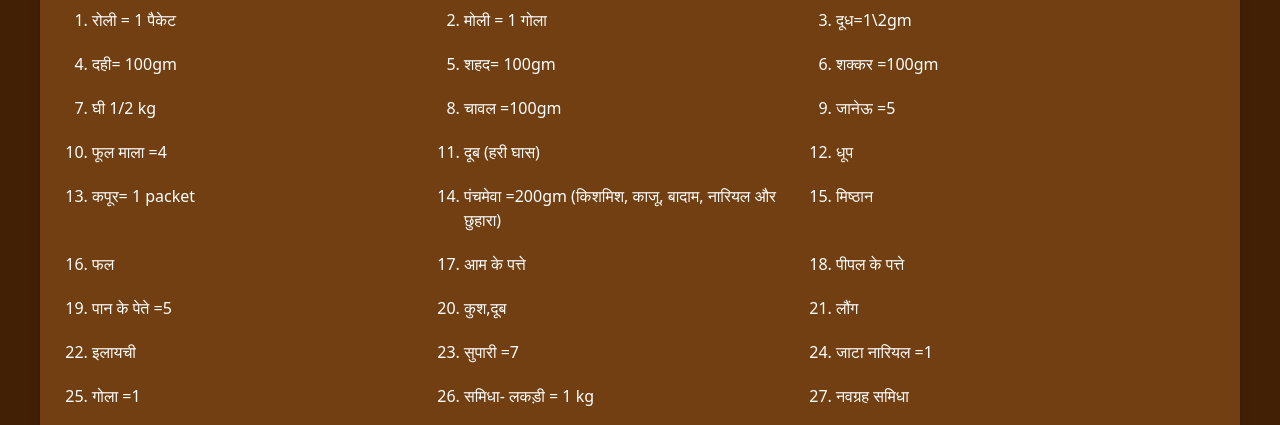
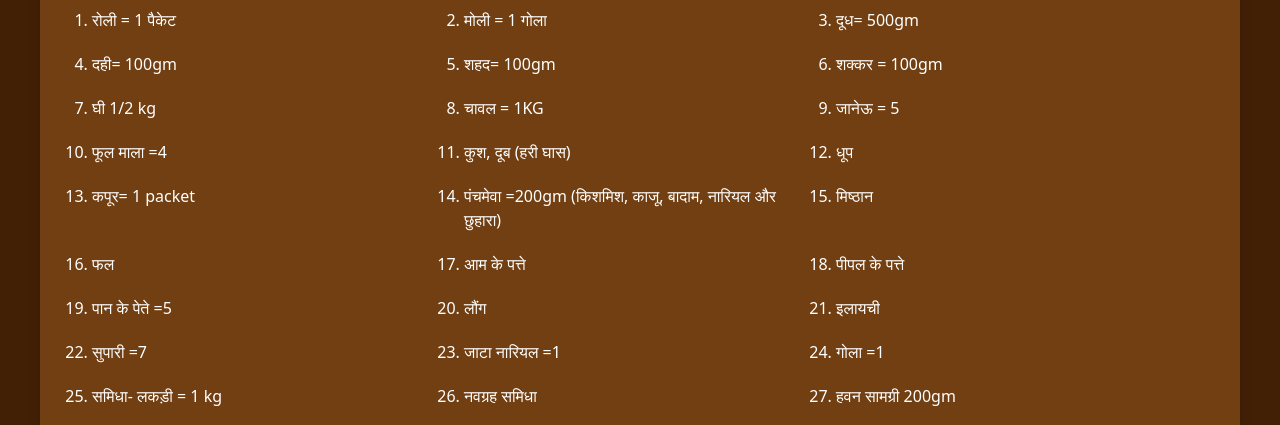
Before and after one commit to Kushal-Raj-Bhatt/onlinePanditji, a website: page src/naamkaran.html in a window 1280 px wide. Shown: the part 374-799 px from the top of the page. Drawn offline with nearby package versions, Linux system fonts and the light colour scheme.

Commit message:
UI changes

```diff
--- a/src/naamkaran.html
+++ b/src/naamkaran.html
@@ -69,15 +69,15 @@
                 <ul class="list-decimal grid md:grid-cols-3 gap-5 px-6">
                     <li>रोली = 1 पैकेट</li>
                     <li>मोली = 1 गोला</li>
-                    <li>दूध=1\2gm</li>
+                    <li>दूध= 500gm</li>
                     <li>दही= 100gm</li>
                     <li>शहद= 100gm</li>
-                    <li>शक्कर =100gm</li>
+                    <li>शक्कर = 100gm</li>
                     <li>घी 1/2 kg </li>
-                    <li>चावल =100gm</li>
-                    <li>जानेऊ =5</li>
+                    <li>चावल = 1KG</li>
+                    <li>जानेऊ = 5</li>
                     <li>फूल माला =4</li>
-                    <li>दूब (हरी घास)</li>
+                    <li>कुश, दूब (हरी घास)</li>
                     <li>धूप </li>
                     <li>कपूर= 1 packet</li>
                     <li>पंचमेवा =200gm (किशमिश, काजू, बादाम, नारियल और छुहारा) </li>
@@ -86,7 +86,6 @@
                     <li>आम के पत्ते</li>
                     <li>पीपल के पत्ते</li>
                     <li>पान के पेते =5</li>
-                    <li>कुश,दूब</li>
                     <li>लौंग </li>
                     <li>इलायची</li>
                     <li>सुपारी =7</li>
```
